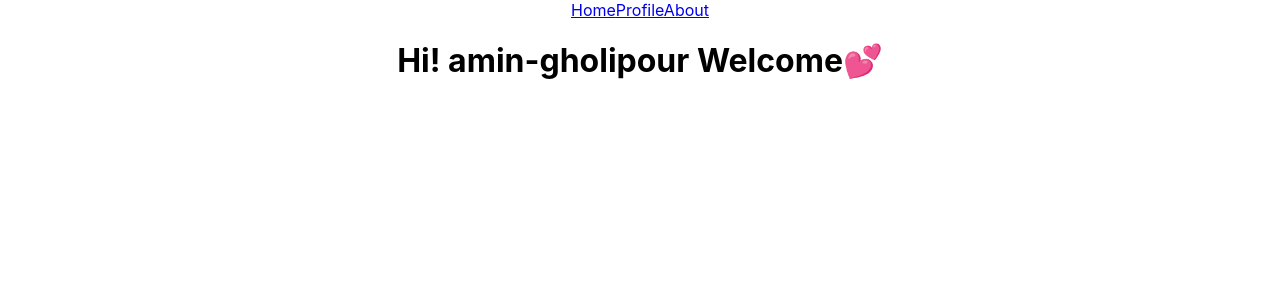
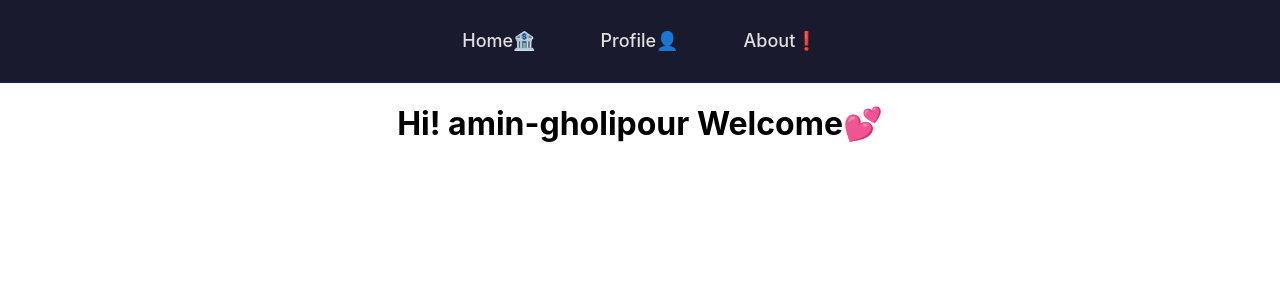
Before and after one commit to amingholipoor5327-oss/ChangeProfile-Prop-Drilining, a React (Create React App) app: page / in a window 1280 px wide. Shown: the top 300 px of the page. Built offline with nearby package versions, Linux system fonts and the light colour scheme.

Commit message:
added Navigition styles

```diff
--- /dev/null
+++ b/src/Nav/Nav.css
@@ -0,0 +1,24 @@
+.navbar {
+  display: flex;
+  justify-content: center;
+  gap: 25px;
+  padding: 20px;
+  background: #1a1a2e;
+  border-bottom: 2px solid #16213e;
+}
+
+.nav-link {
+  color: #e0e0e0;
+  text-decoration: none;
+  font-size: 18px;
+  font-weight: 500;
+  padding: 10px 20px;
+  border-radius: 8px;
+  transition: 0.3s;
+}
+
+.nav-link:hover {
+  background: #16213e;
+  color: #00adb5;
+  box-shadow: 0 0 10px rgba(0, 173, 181, 0.3);
+}
--- a/src/Nav/Nav.js
+++ b/src/Nav/Nav.js
@@ -1,9 +1,12 @@
 import { Link } from "react-router-dom";
+import "./Nav.css";
 
-export const Nav = ()=>{
-    return<div>
-        <Link to={"/"}>Home</Link>
-        <Link to={"/Profile"}>Profile</Link>
-        <Link to={"/About"}>About</Link>
-    </div>
-}
+export const Nav = () => {
+  return (
+    <nav className="navbar">
+      <Link to="/" className="nav-link">Home🏦</Link>
+      <Link to="/profile" className="nav-link">Profile👤</Link>
+      <Link to="/about" className="nav-link">About❗</Link>
+    </nav>
+  );
+};
```
